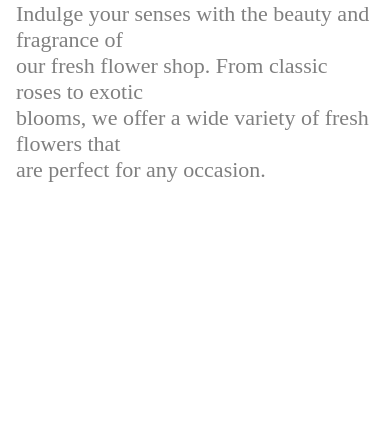
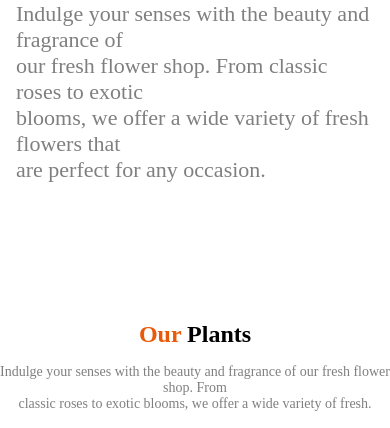
Before and after one commit to asadulislam3348/B12A02-Responsive-Flowers, a plain HTML site: page index.html in a window 390 px wide. Shown: the part 529-957 px from the top of the page. Before the commit the page ends 844 px from the top, so only its background shows below. Drawn offline with Linux system fonts and the light colour scheme.

Commit message:
add card header & description

```diff
--- a/index.html
+++ b/index.html
@@ -40,5 +40,11 @@
     <img src="./assets/hero-flower.png" alt="">
    </div>
 </div>
+
+<!-- card header & description-->
+<div class="card-head-description">
+    <h1><span>Our</span> Plants</h1>
+<p>Indulge your senses with the beauty and fragrance of our fresh flower shop. From <br> classic roses to exotic blooms, we offer a wide variety of fresh.</p>
+</div>
 </body>
 </html>
--- a/style.css
+++ b/style.css
@@ -47,6 +47,23 @@ body {
   font-size: 22px;
   font-weight: 400;
 }
+/* card header & description */
+.card-head-description {
+  text-align: center;
+  margin-top: 100px;
+}
+.card-head-description span {
+  color: rgb(233, 90, 8);
+}
+.card-head-description h1 {
+  font-size: 50px;
+  font-weight: 700;
+}
+.card-head-description p {
+  color: rgba(0, 0, 0, 0.5);
+  font-size: 22px;
+  font-weight: 400;
+}
 
 /* Navbar-Responsive: iPhone 14/15 */
 
@@ -86,6 +103,8 @@ body {
     display: flex;
     flex-direction: column-reverse;
     padding: 16px;
+    /* align-items: flex-start;
+    text-align: left; */
   }
   .banner img {
     width: 100%;
@@ -93,9 +112,9 @@ body {
     height: auto;
   }
 
-  .banner-header{
-    font-size:32px;
-font-weight: 700;
+  .banner-header {
+    font-size: 32px;
+    font-weight: 700;
   }
   .banner-description {
     display: flex;
@@ -104,3 +123,16 @@ font-weight: 700;
     align-items: flex-start;
   }
 }
+/* card header & description-Responsive: iPhone 14/15 */
+@media screen and (max-width: 431px){
+.card-head-description h1 {
+  font-size: 24px;
+  font-weight: 700;
+}
+.card-head-description p {
+  font-size: 14px;
+  font-weight: 400;
+  margin: 16px 0px;
+}
+
+}
```
